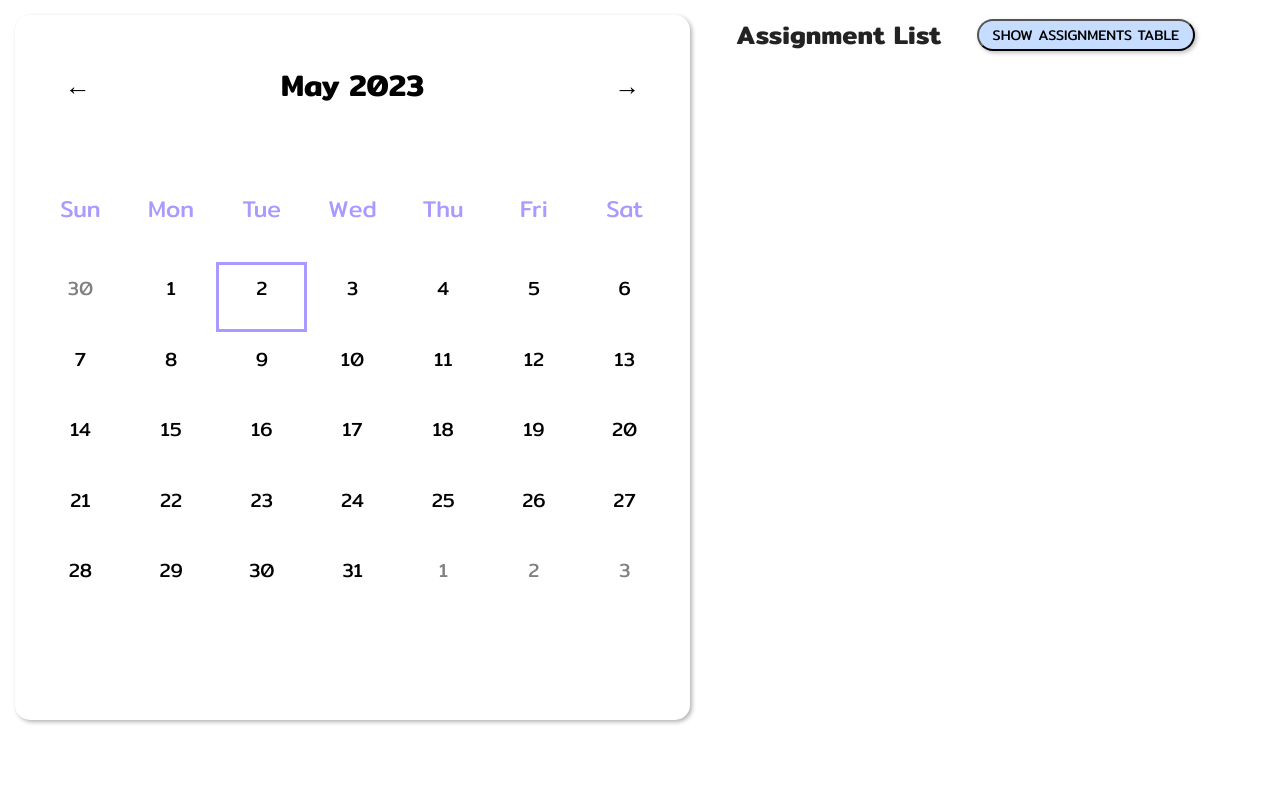
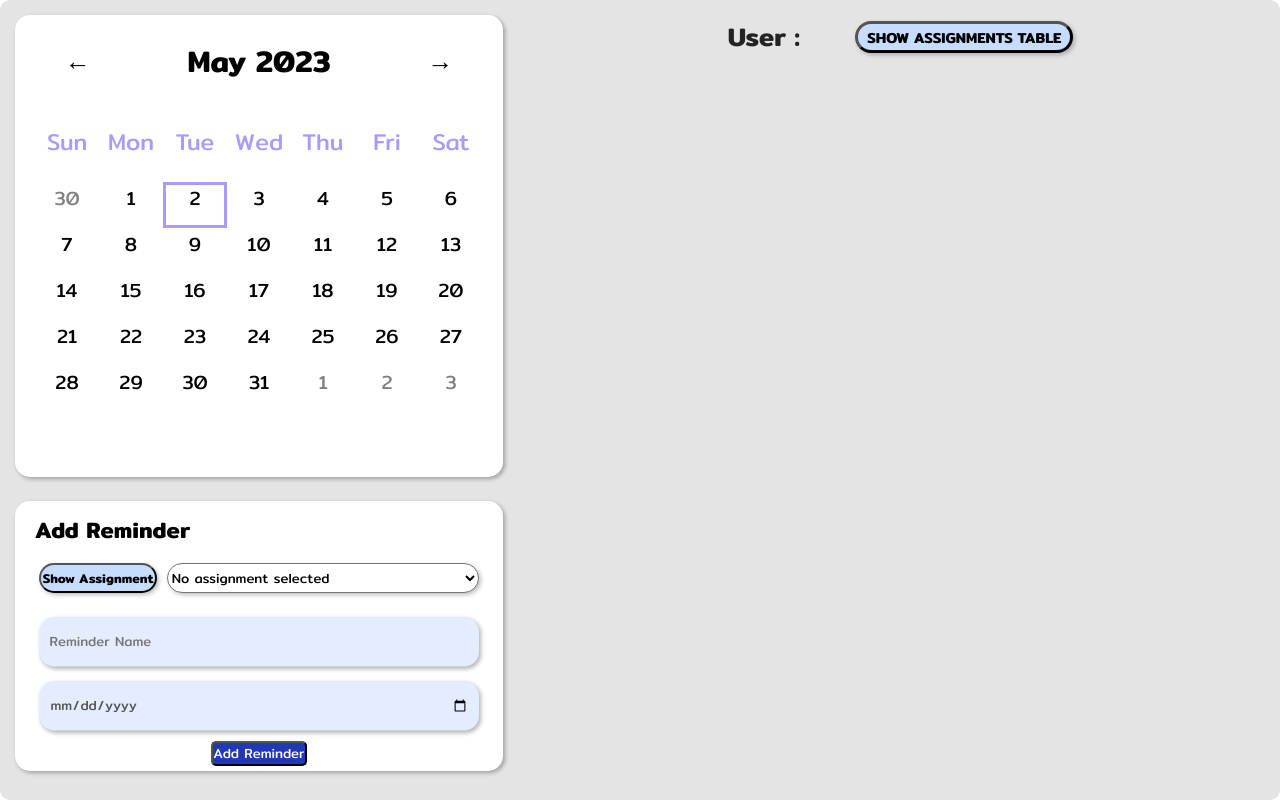
Before and after one commit to inecrft/ComEngEss-project, a plain HTML site: page frontend/home.html in a window 1280 px wide. Shown: the top 801 px of the page. Drawn offline with Linux system fonts and the light colour scheme; no server answers.

Commit message:
Update page style

```diff
--- a/frontend/add_reminder.css
+++ b/frontend/add_reminder.css
@@ -1,10 +1,11 @@
 .add-reminder-wrapper {
-    position: absolute;
+    position: relative;
+    margin-top: 5%;
+    border-radius: 15px;
 
-    top: 800px;
     /* left: 20%; */
-    width: 675px;
-    max-height: 500px;
+    width: 100%;
+    height: 35%;
     overflow: hidden;
 
     background-color: white;
@@ -16,9 +17,10 @@
     box-shadow: 2px 2px 4px rgba(0, 0, 0, 0.3);
 }
 .add-reminder-header {
-
+    margin-top: 2%;
     width: 100%;
-    height: 50px;
+    height: 20%;
+    font-size: larger;
     display: flex;
     align-items: center;
     justify-content: space-between;
@@ -32,22 +34,29 @@
     display: flex;
     flex-direction: column;
     gap: 5px;
-    padding: 20px;
+    padding: 0 20px;
 }
 
 .add-reminder-input {
     width: 100%;
-    height: 40px;
+    height: 50%;
     display: flex;
     align-items: center;
     justify-content: space-between;
     gap: 10px;
+    padding: 1%;
 }
 
-.show-assignment-btn{
-    background: #C7DDFF;
+.show-assignment-btn {
+    background: #c7ddff;
     box-shadow: 2px 2px 4px rgba(0, 0, 0, 0.25);
+    font-size: 80%;
+    font-weight: bold;
+    text-overflow: ellipsis;
+    width: 30%;
+    height: 60%;
     border-radius: 30px;
+    border-width: 2px;
     color: black;
     cursor: pointer;
 }
@@ -59,32 +68,30 @@
     border: none;
     border-bottom: 1px solid lightgrey;
     padding: 0 10px;
-    color: grey;
+    color: rgb(82, 82, 82);
 
-    background: #E4ECFF;
+    background: #e4ecff;
     box-shadow: 2px 2px 4px rgba(0, 0, 0, 0.3);
     border-radius: 15px;
 }
- .assignment-to-add {
+.assignment-to-add {
     width: 80%;
-    background: #FFFFFF;
+    background: #ffffff;
     box-shadow: 2px 2px 4px rgba(0, 0, 0, 0.25);
     border-radius: 50px;
+    height: 60%;
 }
 .add-reminder-footer {
     display: flex;
     align-items: center;
     justify-content: center;
     padding: 5px;
-
-
 }
 .add-reminder-btn {
-    height: 40px;
+    height: 100%;
     outline: none;
-    background: #2139B9;
+    background: #2139b9;
     border-radius: 5px;
     cursor: pointer;
-    padding: 5px 10px;
     color: white;
 }
--- a/frontend/assignment.css
+++ b/frontend/assignment.css
@@ -11,17 +11,20 @@
     flex-wrap: wrap;
     gap: 10px;
     align-items: center;
+    justify-content: center;
     padding-left: 1vw;
     margin-bottom: 5vh;
 }
 .show-button {
     width: 17vw;
     height: 4vh;
-    font-size: 1.1vw;
+    font-size: 57%;
+    font-weight: bold;
 
-    background: #C7DDFF;
+    background: #c7ddff;
     box-shadow: 2px 2px 4px rgba(0, 0, 0, 0.25);
     border-radius: 30px;
+    border-width: 3px;
     cursor: pointer;
 }
 
@@ -32,38 +35,39 @@
     width: 100%;
     height: 100%;
     max-height: 90%;
-    /* overflow-x: hidden;
-    overflow-y:auto; */
+    overflow-x: hidden;
+    overflow-y: auto;
     border-radius: 15px;
-
+    word-wrap: break-word;
 }
 
 .assignment-table {
     /* border-spacing: 2px; */
     border-collapse: collapse;
-
 }
 
 .assignment-table > thead {
     font-size: 1.5vw;
-    background: #003BD1;
-    color: #e5e0f8;
+    background: #2139b9;
+    color: #ffffff;
 }
 
 .assignment-table > tbody {
     font-size: 1.2vw;
-    background: #D0E9FF;
+    background: #d0e9ff;
     color: #181e47;
 }
 
 .assignment-table th {
     padding: 5px;
+    white-space: initial;
 }
 
 td {
     padding: 10px;
     border: 2px inset #3d4894;
     overflow-x: hidden;
+    white-space: initial;
 }
 
 a {
--- a/frontend/calendar.css
+++ b/frontend/calendar.css
@@ -1,13 +1,11 @@
 .calendar {
-    position: absolute;
-    width: 675px;
-    height: 705px;
+    width: 100%;
+    height: 60%;
     box-shadow: 2px 2px 4px rgba(0, 0, 0, 0.3);
     border-radius: 15px;
     background-color: white;
     display: flex;
     flex-direction: column;
-
 }
 .month {
     position: relative;
@@ -22,16 +20,19 @@
     justify-content: space-between;
     padding: 0 50px;
 }
-.date, .next , .prev{
+.date,
+.next,
+.prev {
     display: inline-flex;
 }
-.next , .prev, .day {
+.next,
+.prev,
+.day {
     cursor: pointer;
-
 }
 
 .week {
-    color: #A89AFF;
+    color: #a89aff;
     position: relative;
     font-size: 1.8vw;
     width: 100%;
@@ -41,6 +42,7 @@
     align-items: center;
     justify-content: space-between;
     padding: 0 20px;
+    margin-bottom: 1%;
 }
 .week div {
     width: 14.28%;
@@ -52,41 +54,46 @@
 .days {
     font-size: 1.5vw;
     width: 100%;
-    height: 10%;
+    height: 50%;
     display: flex;
     flex-wrap: wrap;
     justify-content: space-evenly;
     padding: 0 20px;
-    margin-bottom: 20px;
-
+    /* margin-bottom: 20px; */
 }
 .day {
     width: 14.28%;
-    height: 100%;
+    height: 20%;
+    font-size: 100%;
     display: flex;
     align-items: center;
+    text-align: center;
     justify-content: center;
-
+    vertical-align: middle;
+    line-height: 100%;
 }
 .dot {
-    height: 48px;
-    width: 48px;
+    height: 2.5vw;
+    width: 2.5vw;
     background-color: white;
     border-radius: 50%;
-    text-align: center ;
+    text-align: center;
     vertical-align: middle;
+    align-items: center;
+    justify-content: center;
 }
-.dot:hover{
-    background: #DFE8FF;
-box-shadow: 0px 1px 4px rgba(0, 0, 0, 0.3);
+.dot:hover {
+    background: #dfe8ff;
+    box-shadow: 0px 1px 4px rgba(0, 0, 0, 0.3);
 }
-.prev-date,.next-date {
+.prev-date,
+.next-date {
     cursor: default;
     color: gray;
 }
 
-#today{
-    border: 3px solid #A89AFF;
+#today {
+    border: 3px solid #a89aff;
 }
 
 .calendar .days .hasReminder {
@@ -101,5 +108,5 @@ box-shadow: 0px 1px 4px rgba(0, 0, 0, 0.3);
     height: 6px;
     border-radius: 30px;
     transform: translateX(-50%);
-    background-color: red;
+    background-color: #018adacc;
 }
--- a/frontend/home.html
+++ b/frontend/home.html
@@ -37,6 +37,8 @@
 
           <div class="days"></div>
 
+        </div>
+
         <div class="reminder-wrapper">
           <div class="reminder-header">
             <h2 class="date">test</h2>
@@ -75,12 +77,10 @@
 
         </div>
 
-        </div>
-
 
 
       <div class="right">
-        <div class="head"><span id="user-id"></span>Assignment List&emsp;
+        <div class="head">User : <span id="user-id"></span>&emsp;
           <button onclick=createAssignmentList() class="show-button">SHOW ASSIGNMENTS TABLE</button>
         </div>
 
--- a/frontend/reminder.css
+++ b/frontend/reminder.css
@@ -1,21 +1,21 @@
 .reminder-wrapper {
     position: absolute;
-    top: 25px;
-    left: 50%;
-    width: 100%;
-    max-height: 0px;
-    height: 100%;
+    width: 38.5%;
+    max-height: 0%;
+    height: 57.5%;
+    padding: 0px;
     overflow: hidden;
-    border-radius: 5px;
+    border-radius: 15px;
     background-color: white;
-    transform: translate(-50%);
     transition: max-height 0.5s;
-
+    z-index: 10;
     display: flex;
     flex-direction: column;
 }
 .reminder-wrapper.active {
-    max-height: 5370px;
+    max-height: 100%;
+    box-shadow: 2px 2px 4px rgba(0, 0, 0, 0.3);
+    padding: 5px;
 }
 .reminder-header {
     width: 100%;
@@ -33,8 +33,8 @@
 .reminders {
     width: 100%;
     height: 100%;
-    overflow-x: scroll;
-    overflow-y: scroll;
+    overflow-x: hidden;
+    overflow-y: auto;
     display: flex;
     flex-direction: column;
     align-items: center;
--- a/frontend/script_cv.js
+++ b/frontend/script_cv.js
@@ -13,7 +13,9 @@ const getUserID = async () => {
     await fetch(`http://${backendIPAddress}/courseville/get_user_id`, options)
         .then((response) => response.json())
         .then((data) => {
-      document.getElementById("user-id").innerHTML = `${data.data.student.id}`;
+            document.getElementById(
+                "user-id"
+            ).innerHTML = `${data.data.student.id}`;
         })
         .catch((error) => console.error(error));
     document.dispatchEvent(new Event("afterGetID"));
--- a/frontend/style.css
+++ b/frontend/style.css
@@ -15,27 +15,34 @@
     padding-bottom: 30px;
 } */
 
+table {
+    table-layout: auto;
+    width: 100%;
+}
+
 .container {
-    position: relative;
+    position: absolute;
     width: 100%;
-    height: 100px;
+    height: 100%;
     margin: 0 auto;
     padding: 5px;
     display: flex;
     flex-direction: row;
     border-radius: 10px;
     white-space: nowrap;
+    background-color: rgb(228, 228, 228);
 }
 .left {
     /* position: relative; */
-    width: 55%;
+    width: 40%;
+    height: 100%;
     padding: 10px;
     display: flex;
     flex-direction: column;
 }
 .right {
     /* position: relative; */
-    width: 45%;
+    width: 60%;
     min-height: 100%;
     padding: 10px;
     display: flex;
```
Lines whose indentation alone changed are shown as unchanged.
